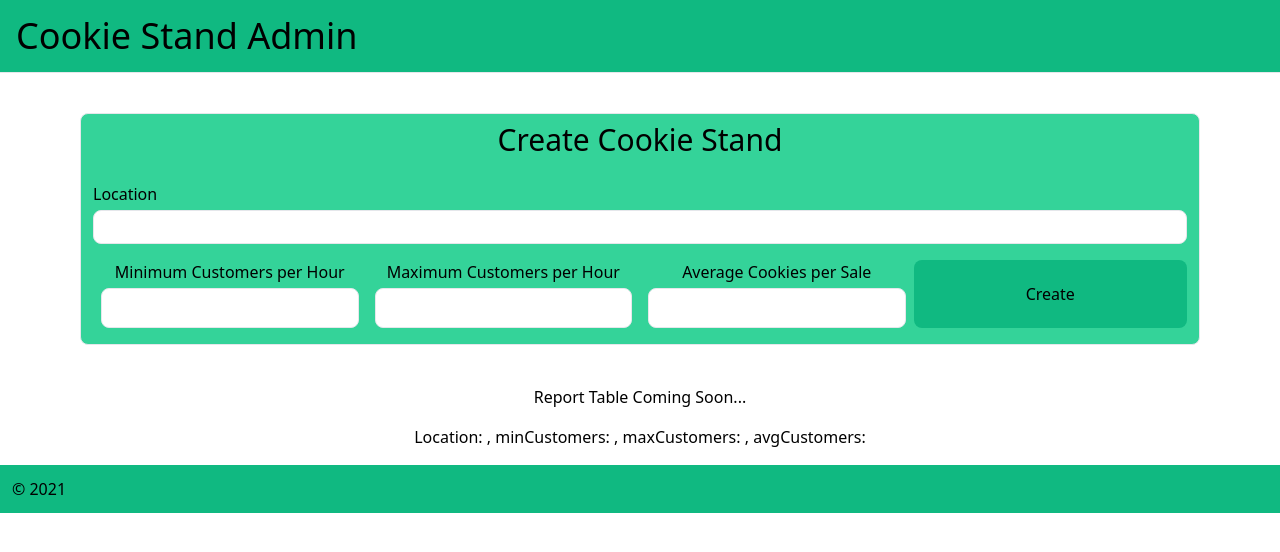
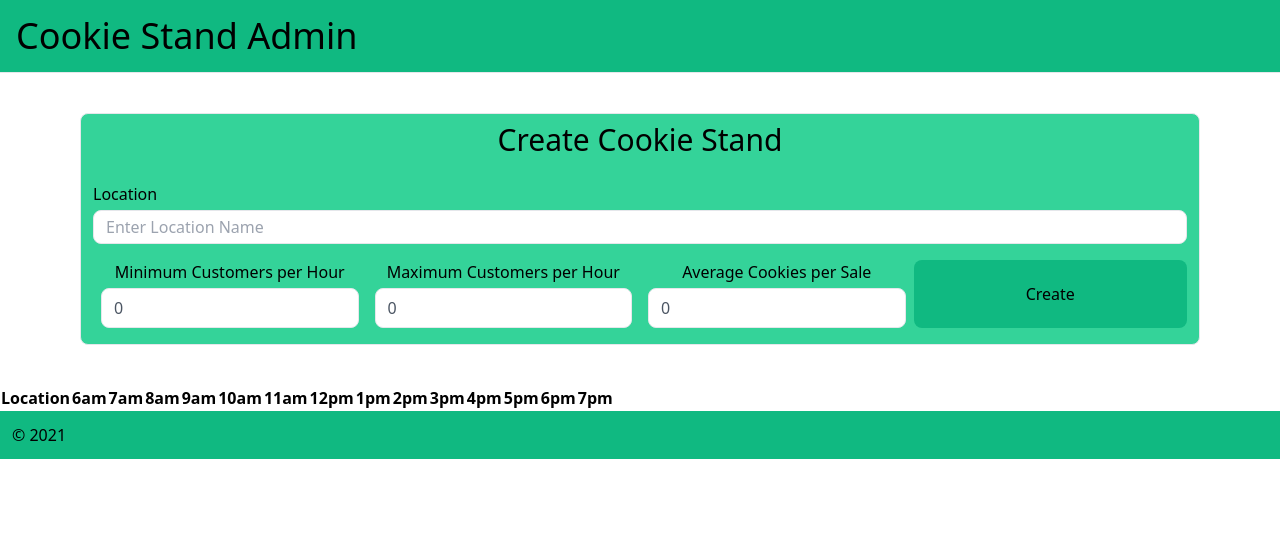
Before and after one commit to ben-hill33/cookie-stand-admin, a Next.js app: page / in a window 1280 px wide. Shown: the top 552 px of the page. Built offline with nearby package versions, Linux system fonts and the light colour scheme.

Commit message:
passed state from form to main, from main to table. tested form data is getting to table data

```diff
--- a/pages/components/Form.js
+++ b/pages/components/Form.js
@@ -1,35 +1,30 @@
 import { useState } from "react";
 
 
-const Form = () => {
-  // initial state set to empty string
-  // const [location, setLocation] = useState('');
-  // initial state set to zero
-  const [count, setCount] = useState({
+export default function Form(props) {
+  const initialValues = {
     location: "",
-    minCustomers: "",
-    maxCustomers: "",
-    avgCustomers: "",
-  });
+    minCustomers: 0,
+    maxCustomers: 0,
+    avgCustomers: 0,
+  }
 
-  // const randomCount = replies[Math.floor(Math.random() * replies.length)]
-  // setCount(randomCount)
+  const [values, setValues] = useState(initialValues);
 
   const handleChange = (event) => {
-    const value = event.target.value;
-    setCount({
-      ...count,
-      [event.target.name]: value
-    });
+    let { name, value, type } = event.target;
+
+    if (type === "number") {
+      value = parseFloat(value)
+    }
+    setValues({...values, [name]: value});
   }
 
   const handleSubmit = (event) => {
     event.preventDefault();
-    console.log(count)
-
-    // const randomCount = Math.random()
-
-    // setCount(0)
+    // onCreate(values);
+    setValues(initialValues);
+    props.tableData(values)
   }
 
   return (
@@ -43,12 +38,19 @@ const Form = () => {
         <form onSubmit={handleSubmit} className="mb-4 space-y-4">
           <div className="flex flex-wrap m-3">
             <div className="w-full">
-              <label className="block mb-1">Location</label>
+              <label
+              className="block mb-1"
+              htmlFor="location"
+              >
+                Location
+              </label>
               <input
               name="location"
+              id="location"
               type="text"
-              value={count.location}
+              value={values.location}
               onChange={handleChange}
+              placeholder="Enter Location Name"
               className="w-full px-3 py-1 text-base text-gray-600 border rounded-lg focus:shadow-outline"
               />
             </div>
@@ -56,10 +58,17 @@ const Form = () => {
 
           <div className="flex flex-wrap mx-3 my-3 text-center">
             <div className="w-1/4 px-2">
-              <label className="block mb-1">Minimum Customers per Hour</label>
+              <label
+              className="block mb-1"
+              htmlFor="minCustomers"
+              >
+                Minimum Customers per Hour
+              </label>
               <input
+              type="number"
               name="minCustomers"
-              value={count.minCustomers}
+              id="minCustomers"
+              value={values.minCustomers}
               onChange={handleChange}
               className="w-full h-10 px-3 text-base text-gray-600 border rounded-lg focus:shadow-outline"
               />
@@ -67,19 +76,29 @@ const Form = () => {
 
             </div>
             <div className="w-1/4 px-2">
-              <label className="block mb-1">Maximum Customers per Hour</label>
+              <label
+              className="block mb-1"
+              htmlFor="maxCustomers"
+              >Maximum Customers per Hour</label>
               <input
+              type="number"
               name="maxCustomers"
-              value={count.maxCustomers}
+              id="maxCustomers"
+              value={values.maxCustomers}
               onChange={handleChange}
               className="w-full h-10 px-3 text-base text-gray-600 border rounded-lg focus:shadow-outline"
               />
             </div>
             <div className="w-1/4 px-2">
-              <label className="block mb-1">Average Cookies per Sale</label>
+              <label
+              className="block mb-1"
+              htmlFor="avgCustomers"
+              >Average Cookies per Sale</label>
               <input
+              type="number"
               name="avgCustomers"
-              value={count.avgCustomers}
+              id="avgCustomers"
+              value={values.avgCustomers}
               onChange={handleChange}
               className="w-full h-10 px-3 text-base text-gray-600 border rounded-lg focus:shadow-outline"
               />
@@ -91,20 +110,8 @@ const Form = () => {
         </form>
     </div>
 
-    <div className="text-center">
-      <p className="mb-4">Report Table Coming Soon...</p>
-      <p className="mb-4">
-        Location: {count.location},
-        minCustomers: {count.minCustomers},
-        maxCustomers: {count.maxCustomers},
-        avgCustomers: {count.avgCustomers}
-      </p>
-      <p className="mb-4"></p>
-
-    </div>
-
     </>
   );
 }
 
-export default Form;
+// export default Form;
--- a/pages/components/Main.js
+++ b/pages/components/Main.js
@@ -1,10 +1,25 @@
+import { useState } from "react"
 import Form from './Form.js'
+import Table from './Table.js'
 
 const Main = () => {
+  const [tableState, setTableState] = useState({
+    location: "",
+    minCustomers: "",
+    maxCustomers: "",
+    avgCustomers: "",
+  });
+
+  const updateTable = (data) => {
+    setTableState(data)
+    console.log('this is main', data)
+  }
+  console.log(tableState, "this is table state")
   return (
     <div className="">
 
-      <Form />
+      <Form tableData={updateTable} />
+      <Table table={tableState} />
 
     </div>
   )
--- /dev/null
+++ b/pages/components/Table.js
@@ -0,0 +1,46 @@
+import { hours } from '../data'
+
+        // you'll need to have functions to handle min/max per hour
+        // you'll need to generate those randomly when you create a new location
+        // you'll need to loop through it in this table
+        // it should be easier to get the values to render under hours if you put them into table data "cells"
+
+export default function Table (props) {
+
+  return (
+  <div className="text-center">
+    {/* <p className="mb-4">
+      Location: {props.table.location},
+      minCustomers: {props.table.minCustomers},
+      maxCustomers: {props.table.maxCustomers},
+      avgCustomers: {props.table.avgCustomers}
+    </p> */}
+
+    <table className="text-center">
+      <thead>
+        <tr>
+          <th>Location</th>
+          {hours.map(block => (
+            <th key={block}>{block}</th>
+          ))}
+        </tr>
+      </thead>
+
+      <tbody>
+
+
+        {/* <td></td> */}
+          <p>{props.table.location}</p>
+          <p>{props.table.minCustomers}</p>
+          <p>{props.table.maxCustomers}</p>
+          <p>{props.table.avgCustomers}</p>
+
+      </tbody>
+    </table>
+
+  </div>
+
+  );
+}
+
+// export default Table;
--- /dev/null
+++ b/pages/data.js
@@ -0,0 +1 @@
+export const hours = ['6am', '7am', '8am', '9am', '10am', '11am', '12pm', '1pm', '2pm', '3pm', '4pm', '5pm', '6pm', '7pm'];
```
